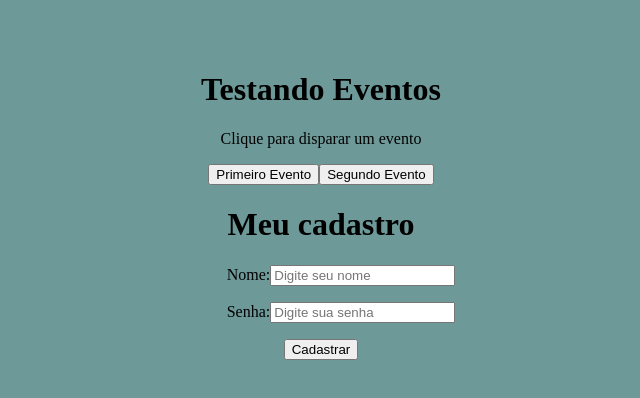
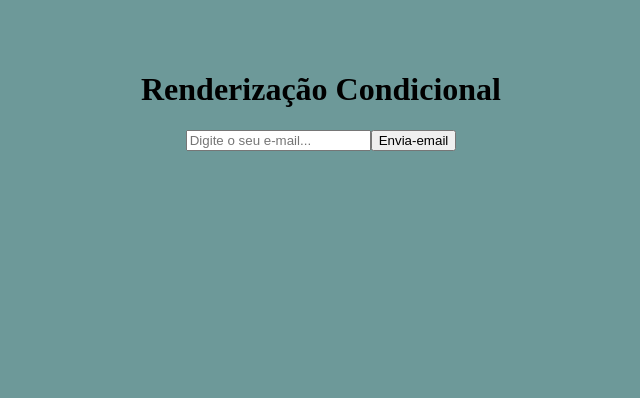
Before and after one commit to Ualace36/aprendendo-react, a React (Vite) app: page / in a window 1280 px wide. Shown: the top 398 px of the page, without its empty margins (319-959 px from the left). Built offline with nearby package versions, Linux system fonts and the light colour scheme.

Commit message:
Renderizando Condicional

```diff
--- a/src/App.jsx
+++ b/src/App.jsx
@@ -1,4 +1,5 @@
 import './App.scss'
+import Condicional from './components/CondicionaisComponents/Condicional'
 import Eventos from './components/Eventos'
 import Form from './components/Form'
 
@@ -6,9 +7,11 @@
 function App() {
   return (
     <div className="App">
-      <h1>Testando Eventos</h1>
+      {/* <h1>Testando Eventos</h1>
       <Eventos/>
-      <Form />
+      <Form /> */}
+      <h1>Renderização Condicional</h1>
+      <Condicional/>
        </div>
   )
 }
--- /dev/null
+++ b/src/components/CondicionaisComponents/Condicional.jsx
@@ -0,0 +1,37 @@
+import { useState } from "react";
+
+function Condicional() {
+
+    const [email,setEmail] = useState()
+    const [userEmail, setUserEmail] = useState()
+
+    function enviarEmail(e){
+        e.preventDefault()
+        setUserEmail(email)
+        console.log(userEmail);
+        return (
+            console.log("Seu e-mail foi enviado")
+        )
+    }
+
+    function limparEmail(){
+        setUserEmail("")
+
+    }
+
+
+    return(
+        <div>
+            <form action="">
+                <input type="email" placeholder="Digite o seu e-mail..." onChange={(e) => setEmail(e.target.value)} />
+                <button type="submit" onClick={enviarEmail}>Envia-email</button>
+                {userEmail && (<div>
+                   <p> O e-mail do usuário é: {userEmail}</p>
+                   <button onClick={limparEmail}>limpar e-mail</button>
+                </div>)}
+            </form>
+        </div>
+    )
+}
+
+    export default Condicional
```
